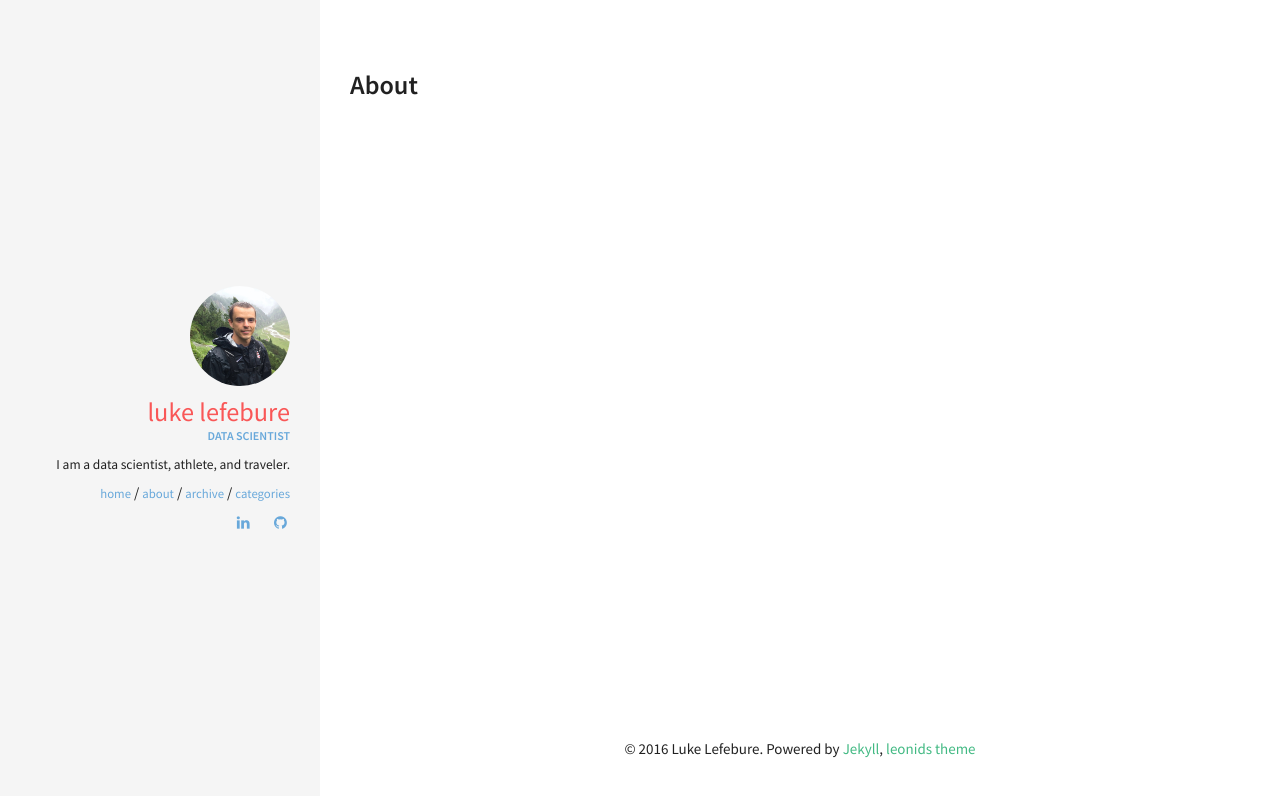
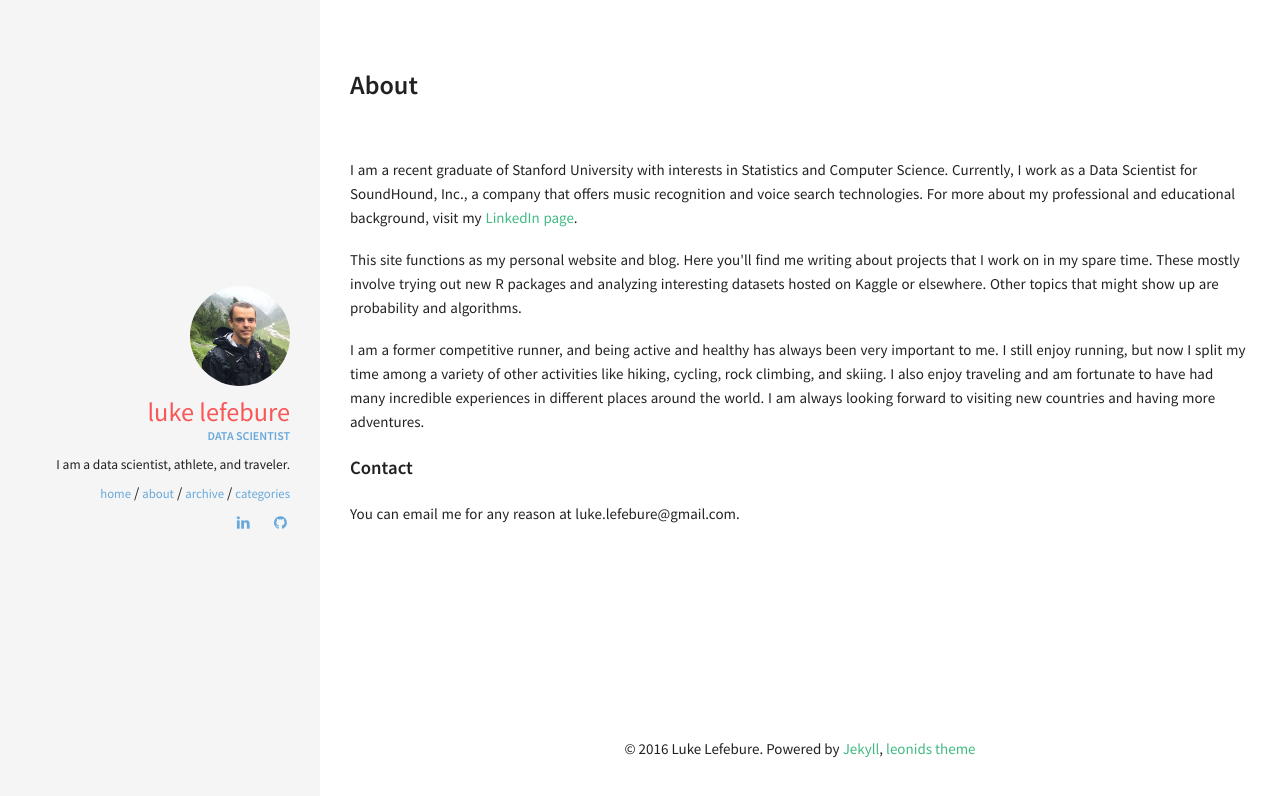
Before and after one commit to llefebure/llefebure.github.io, a Jekyll site: the page built from about.html, in a window 1280 px wide. Shown: the top 796 px of the page. Built offline with Jekyll 4.4.1, drawn with Linux system fonts in a browser that asks for light colours.

Commit message:
added content to about page

```diff
--- a/about.html
+++ b/about.html
@@ -3,3 +3,21 @@ layout: page
 title:  About
 permalink: /about/
 ---
+
+<div>
+	<p>
+		I am a recent graduate of Stanford University with interests in Statistics and Computer Science. Currently, I work as a Data Scientist for SoundHound, Inc., a company that offers music recognition and voice search technologies. For more about my professional and educational background, visit my <a href="https://www.linkedin.com/in/luke-lefebure-35263056">LinkedIn page</a>.
+	</p>
+	<p>
+		This site functions as my personal website and blog. Here you'll find me writing about projects that I work on in my spare time. These mostly involve trying out new R packages and analyzing interesting datasets hosted on Kaggle or elsewhere. Other topics that might show up are probability and algorithms.
+	</p>
+	<p>
+		I am a former competitive runner, and being active and healthy has always been very important to me. I still enjoy running, but now I split my time among a variety of other activities like hiking, cycling, rock climbing, and skiing. I also enjoy traveling and am fortunate to have had many incredible experiences in different places around the world. I am always looking forward to visiting new countries and having more adventures.
+	</p>
+	<h4>
+		Contact
+	</h4>
+	<p>
+		You can email me for any reason at luke.lefebure@gmail.com.
+	</p>
+</div>
```
